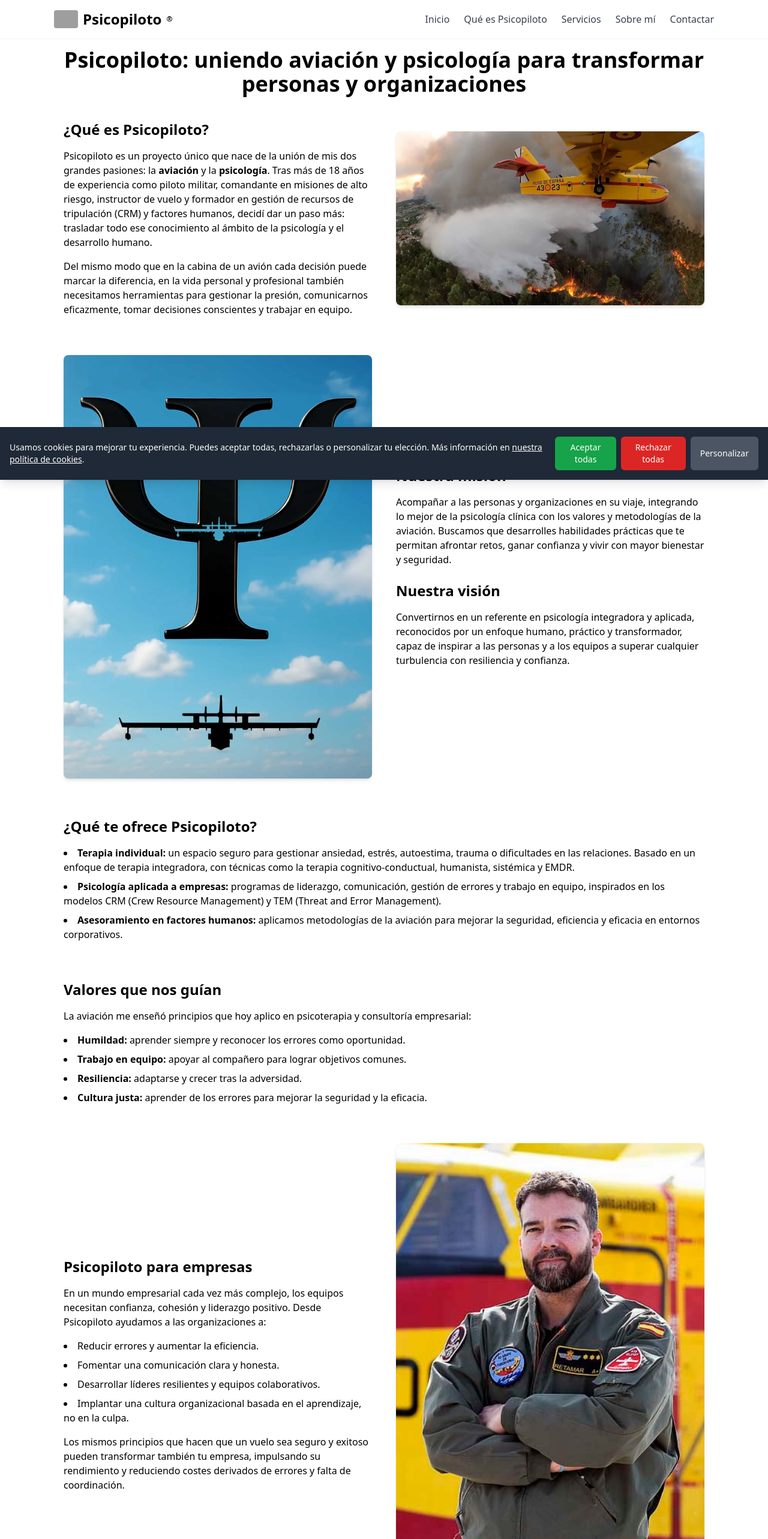
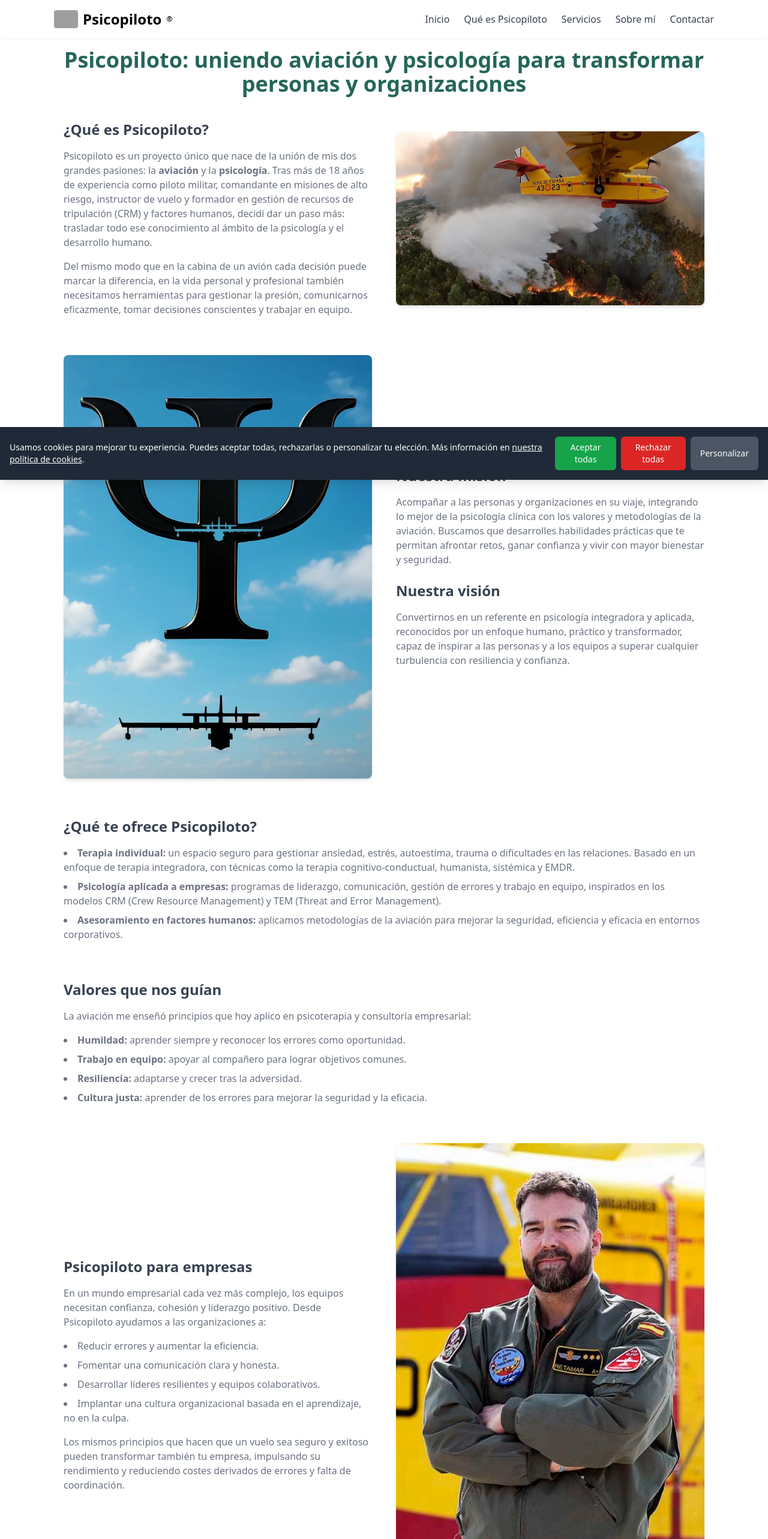
Before and after one commit to psicopiloto/psicopilotopage1, a Next.js app: page /que-es-psicopiloto in a window 1280 px wide. Shown: the top 2566 px of the page at 60% size. Built offline with nearby package versions, Linux system fonts and the light colour scheme; grey boxes are pictures that could not be loaded.

Commit message:
Update que-es-psicopiloto.js

```diff
--- a/pages/que-es-psicopiloto.js
+++ b/pages/que-es-psicopiloto.js
@@ -5,11 +5,11 @@ import Link from "next/link";
 
 export default function QueEsPsicopiloto() {
   return (
-    <div className="min-h-screen flex flex-col">
+    <div className="min-h-screen flex flex-col font-sans">
       <Nav />
       <main className="flex-grow pt-20 pb-16">
         <div className="container mx-auto px-4 max-w-5xl">
-          <h1 className="text-4xl font-bold mb-10 text-center">
+          <h1 className="text-4xl font-bold mb-10 text-center text-psicopiloto-green-600">
             Psicopiloto: uniendo aviación y psicología para transformar personas y organizaciones
           </h1>
 
@@ -17,15 +17,15 @@ export default function QueEsPsicopiloto() {
           <section className="mb-16">
             <div className="grid md:grid-cols-2 gap-10 items-center">
               <div>
-                <h2 className="text-2xl font-semibold mb-4">¿Qué es Psicopiloto?</h2>
-                <p>
+                <h2 className="text-2xl font-semibold mb-4 text-psicopiloto-gray-700">¿Qué es Psicopiloto?</h2>
+                <p className="text-psicopiloto-gray-500">
                   Psicopiloto es un proyecto único que nace de la unión de mis dos grandes pasiones: la{" "}
                   <strong>aviación</strong> y la <strong>psicología</strong>. Tras más de 18 años de
                   experiencia como piloto militar, comandante en misiones de alto riesgo, instructor de vuelo
                   y formador en gestión de recursos de tripulación (CRM) y factores humanos, decidí dar un
                   paso más: trasladar todo ese conocimiento al ámbito de la psicología y el desarrollo humano.
                 </p>
-                <p className="mt-4">
+                <p className="mt-4 text-psicopiloto-gray-500">
                   Del mismo modo que en la cabina de un avión cada decisión puede marcar la diferencia, en la
                   vida personal y profesional también necesitamos herramientas para gestionar la presión,
                   comunicarnos eficazmente, tomar decisiones conscientes y trabajar en equipo.
@@ -52,15 +52,15 @@ export default function QueEsPsicopiloto() {
                 className="rounded-lg shadow-md order-2 md:order-1"
               />
               <div className="order-1 md:order-2">
-                <h2 className="text-2xl font-semibold mb-4">Nuestra misión</h2>
-                <p>
+                <h2 className="text-2xl font-semibold mb-4 text-psicopiloto-gray-700">Nuestra misión</h2>
+                <p className="text-psicopiloto-gray-500">
                   Acompañar a las personas y organizaciones en su viaje, integrando lo mejor de la psicología
                   clínica con los valores y metodologías de la aviación. Buscamos que desarrolles habilidades
                   prácticas que te permitan afrontar retos, ganar confianza y vivir con mayor bienestar y
                   seguridad.
                 </p>
-                <h2 className="text-2xl font-semibold mt-6 mb-4">Nuestra visión</h2>
-                <p>
+                <h2 className="text-2xl font-semibold mt-6 mb-4 text-psicopiloto-gray-700">Nuestra visión</h2>
+                <p className="text-psicopiloto-gray-500">
                   Convertirnos en un referente en psicología integradora y aplicada, reconocidos por un enfoque
                   humano, práctico y transformador, capaz de inspirar a las personas y a los equipos a superar
                   cualquier turbulencia con resiliencia y confianza.
@@ -72,8 +72,8 @@ export default function QueEsPsicopiloto() {
           {/* Qué te ofrece Psicopiloto */}
           <section className="mb-16">
             <div>
-              <h2 className="text-2xl font-semibold mb-4">¿Qué te ofrece Psicopiloto?</h2>
-              <ul className="list-disc list-inside space-y-2">
+              <h2 className="text-2xl font-semibold mb-4 text-psicopiloto-gray-700">¿Qué te ofrece Psicopiloto?</h2>
+              <ul className="list-disc list-inside space-y-2 text-psicopiloto-gray-500">
                 <li>
                   <strong>Terapia individual:</strong> un espacio seguro para gestionar ansiedad, estrés,
                   autoestima, trauma o dificultades en las relaciones. Basado en un enfoque de terapia
@@ -95,9 +95,11 @@ export default function QueEsPsicopiloto() {
           {/* Valores */}
           <section className="mb-16">
             <div>
-              <h2 className="text-2xl font-semibold mb-4">Valores que nos guían</h2>
-              <p>La aviación me enseñó principios que hoy aplico en psicoterapia y consultoría empresarial:</p>
-              <ul className="list-disc list-inside space-y-2 mt-4">
+              <h2 className="text-2xl font-semibold mb-4 text-psicopiloto-gray-700">Valores que nos guían</h2>
+              <p className="text-psicopiloto-gray-500">
+                La aviación me enseñó principios que hoy aplico en psicoterapia y consultoría empresarial:
+              </p>
+              <ul className="list-disc list-inside space-y-2 mt-4 text-psicopiloto-gray-500">
                 <li>
                   <strong>Humildad:</strong> aprender siempre y reconocer los errores como oportunidad.
                 </li>
@@ -118,12 +120,12 @@ export default function QueEsPsicopiloto() {
           <section className="mb-16">
             <div className="grid md:grid-cols-2 gap-10 items-center">
               <div>
-                <h2 className="text-2xl font-semibold mb-4">Psicopiloto para empresas</h2>
-                <p>
+                <h2 className="text-2xl font-semibold mb-4 text-psicopiloto-gray-700">Psicopiloto para empresas</h2>
+                <p className="text-psicopiloto-gray-500">
                   En un mundo empresarial cada vez más complejo, los equipos necesitan confianza, cohesión y
                   liderazgo positivo. Desde Psicopiloto ayudamos a las organizaciones a:
                 </p>
-                <ul className="list-disc list-inside mt-4 space-y-2">
+                <ul className="list-disc list-inside mt-4 space-y-2 text-psicopiloto-gray-500">
                   <li>Reducir errores y aumentar la eficiencia.</li>
                   <li>Fomentar una comunicación clara y honesta.</li>
                   <li>Desarrollar líderes resilientes y equipos colaborativos.</li>
@@ -131,7 +133,7 @@ export default function QueEsPsicopiloto() {
                     Implantar una cultura organizacional basada en el aprendizaje, no en la culpa.
                   </li>
                 </ul>
-                <p className="mt-4">
+                <p className="mt-4 text-psicopiloto-gray-500">
                   Los mismos principios que hacen que un vuelo sea seguro y exitoso pueden transformar también tu
                   empresa, impulsando su rendimiento y reduciendo costes derivados de errores y falta de
                   coordinación.
@@ -150,8 +152,8 @@ export default function QueEsPsicopiloto() {
           {/* Psicopiloto para ti */}
           <section className="mb-16">
             <div>
-              <h2 className="text-2xl font-semibold mb-4">Psicopiloto para ti</h2>
-              <p>
+              <h2 className="text-2xl font-semibold mb-4 text-psicopiloto-gray-700">Psicopiloto para ti</h2>
+              <p className="text-psicopiloto-gray-500">
                 Si lo que buscas es crecer a nivel personal, mejorar tu bienestar emocional o superar un momento
                 difícil, en Psicopiloto encontrarás un acompañamiento cercano y práctico. El objetivo es que
                 aprendas a pilotar tu vida con seguridad, ganando autoconfianza y herramientas aplicables a tu día
@@ -162,15 +164,15 @@ export default function QueEsPsicopiloto() {
 
           {/* CTA */}
           <section className="text-center">
-            <h2 className="text-2xl font-semibold mb-6">Da el primer paso</h2>
-            <p className="mb-6">
+            <h2 className="text-2xl font-semibold mb-6 text-psicopiloto-gray-700">Da el primer paso</h2>
+            <p className="mb-6 text-psicopiloto-gray-500">
               Ya sea para tu desarrollo personal o para fortalecer a tu equipo, Psicopiloto es el puente entre la
               psicología y la aviación que te ayudará a alcanzar tus objetivos.
             </p>
-            <Link href="/contacto">
-              <span className="px-6 py-3 bg-softorange-500 text-white rounded-lg text-lg font-semibold shadow hover:bg-softorange-600 transition">
+            <Link href="/contacto" legacyBehavior>
+              <a className="px-6 py-3 bg-psicopiloto-green-500 text-white rounded-lg text-lg font-semibold shadow hover:bg-psicopiloto-green-600 transition">
                 👉 Contacta hoy mismo
-              </span>
+              </a>
             </Link>
           </section>
         </div>
```
